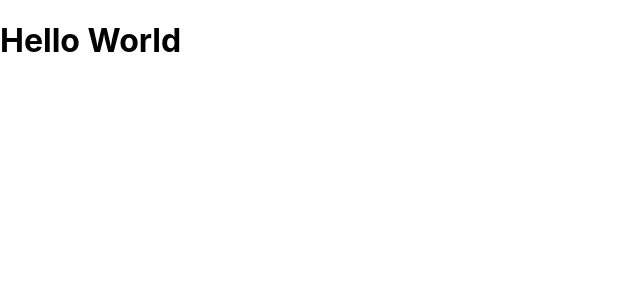
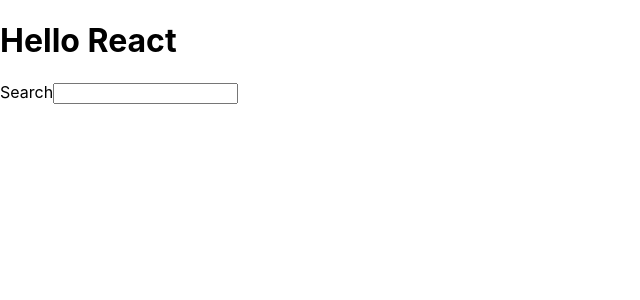
Before and after one commit to jnchaba/road-to-react, a React (Create React App) app in the folder hacker-stories/: page / in a window 1280 px wide. Shown: the top 300 px of the page, without its empty margins (0-640 px from the left). Built offline with nearby package versions, Linux system fonts and the light colour scheme.

Commit message:
end chapter 2: react jsx

```diff
--- a/hacker-stories/src/App.js
+++ b/hacker-stories/src/App.js
@@ -1,11 +1,15 @@
 import * as React from 'react';
 
-const title = 'React';
+function getTitle(title) {
+  return title;
+}
 
 function App() {
   return (
     <div>
-      <h1>Hello World</h1>
+      <h1>Hello {getTitle('React')}</h1>
+      <label htmlFor="search">Search</label>
+      <input id="search" type="text" />
     </div>
   );
 }
```
